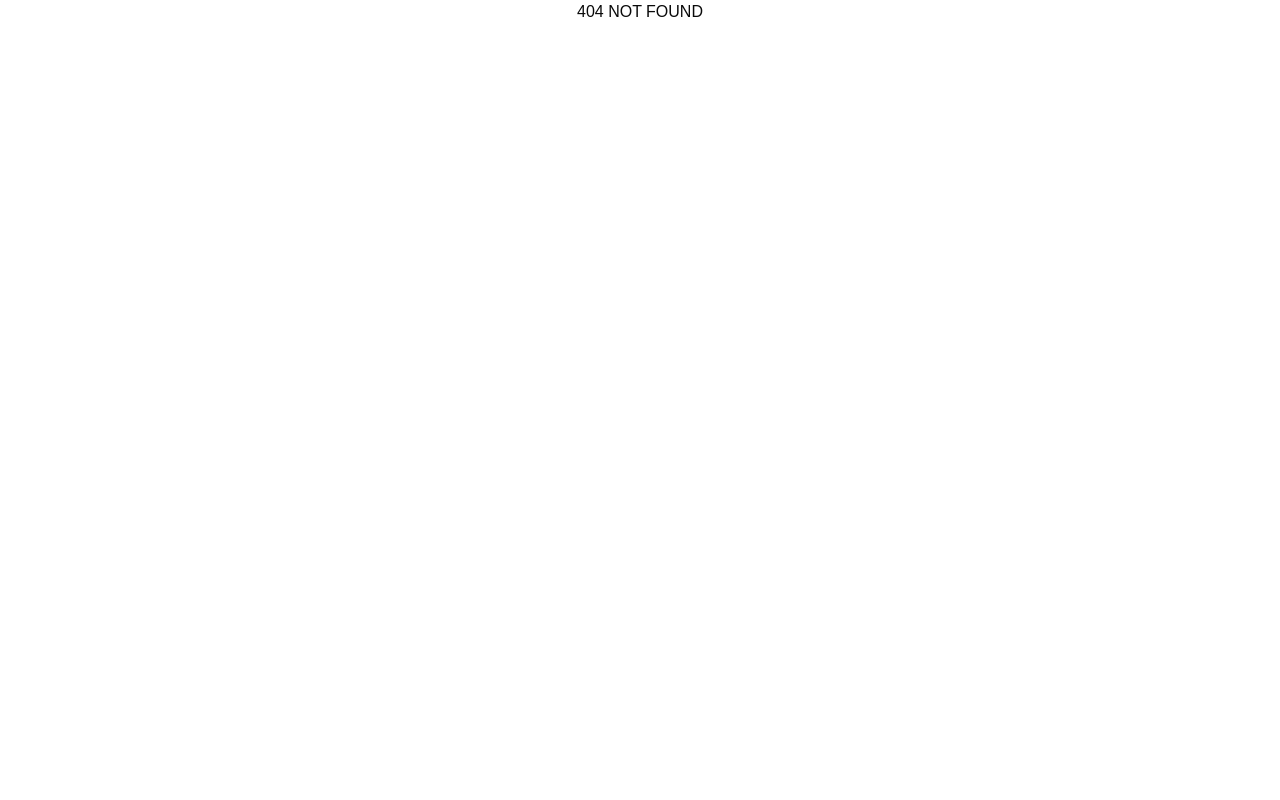
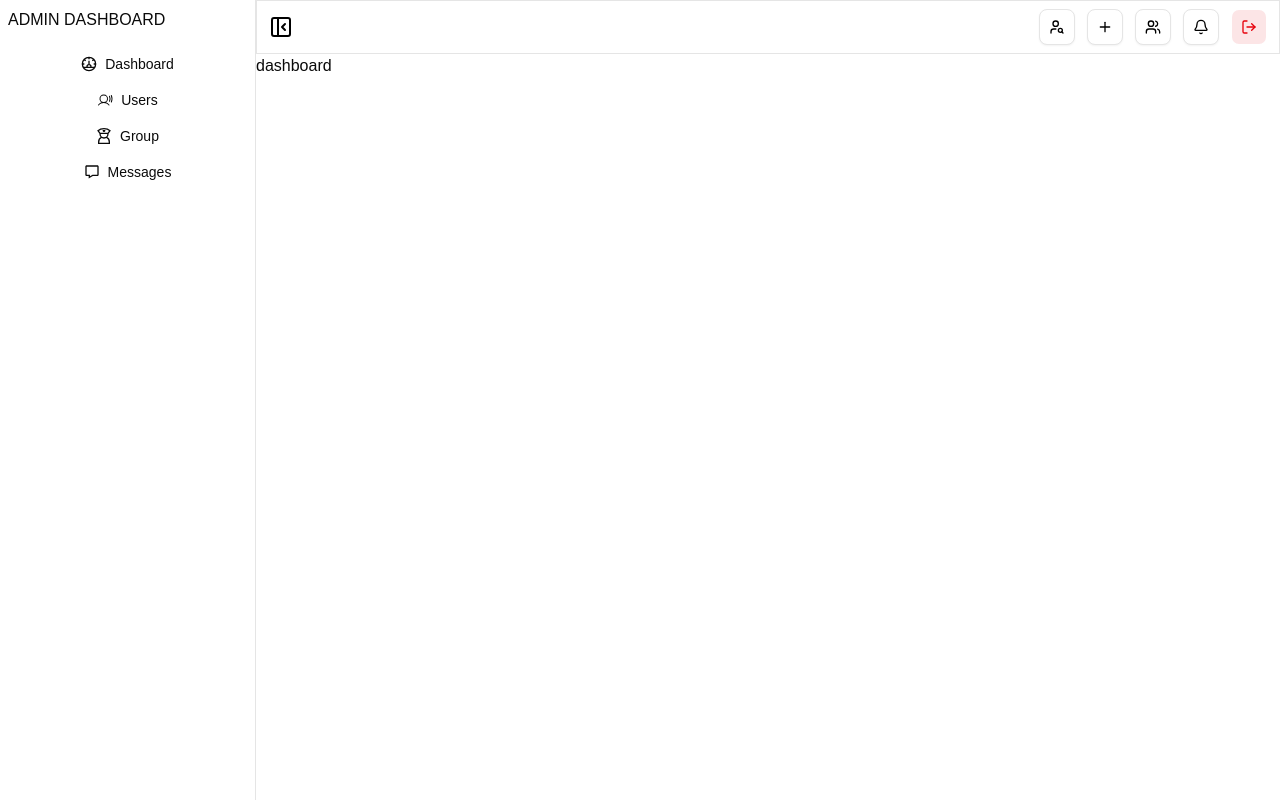
Before and after one commit to sharvanrajput/chat-app, a React (Vite) app: page /admin/dashboard in a window 1280 px wide. Before the commit this address had no page. Built offline with nearby package versions, Linux system fonts and the light colour scheme.

Commit message:
admin sidebar admin layout admin login Dashboard page created not design and sample admin sidebar data in sampledata file

```diff
--- a/src/App.jsx
+++ b/src/App.jsx
@@ -1,13 +1,16 @@
 import { lazy, Suspense, useState } from "react";
 import { Route, Routes } from "react-router-dom";
 import ProtectedRoute from "./components/ProtectedRoute";
-import NotFound from "./pages/NotFound";
-import AdminLogin from "./pages/admin/AdminLogin";
+
 
 const Login = lazy(() => import("./pages/login"));
 const Home = lazy(() => import("./pages/Home"));
 const Groups = lazy(() => import("./pages/Groups"));
 const Chat = lazy(() => import("./pages/Chat"));
+const NotFound = lazy(() => import("./pages/NotFound"));
+const AdminLogin = lazy(() => import("./pages/admin/AdminLogin"));
+const Dashboard = lazy(() => import("./pages/admin/Dashboard"));
+
 
 const user = true;
 
@@ -34,7 +37,9 @@ export default function App() {
           />
 
 
-          <Route path="/admin/login" element={<AdminLogin />} />
+          <Route path="/admin" element={<AdminLogin />} />
+
+          <Route path="/admin/dashboard" element={<Dashboard />} />
 
           <Route path="*" element={<NotFound />} />
 
--- /dev/null
+++ b/src/components/AdminSidebar.jsx
@@ -0,0 +1,53 @@
+import { AdminSidebarData } from "@/constants/sampleData";
+import { Link } from "react-router-dom";
+import {
+    Sidebar,
+    SidebarContent,
+    SidebarFooter,
+    SidebarGroup,
+    SidebarHeader,
+    SidebarMenu,
+    SidebarMenuButton,
+    SidebarMenuItem,
+    useSidebar,
+} from "./ui/sidebar";
+import { Button } from "./ui/button";
+
+export default function AdminSidebar() {
+    const { isMobile, setOpenMobile } = useSidebar();
+
+    const onClickSiceclose = () => {
+        if (isMobile) {
+            setOpenMobile(false);
+        }
+    };
+
+    return (
+        <>
+            <Sidebar>
+                <SidebarHeader className={"bg-white"} >
+                    ADMIN DASHBOARD
+                </SidebarHeader>
+                <SidebarContent className={"bg-white"}>
+                    <SidebarGroup>
+                        <SidebarMenu>
+                            {AdminSidebarData.map((menu, i) => (
+                                <SidebarMenuItem key={i}>
+                                    <Link onClick={onClickSiceclose} to={menu.path}   >
+                                        <SidebarMenuButton asChild>
+                                            <Button variant="ghost">
+                                                <menu.icon />
+                                                {menu.text}
+                                            </Button>
+                                        </SidebarMenuButton>
+                                    </Link>
+                                </SidebarMenuItem>
+                            ))}
+                        </SidebarMenu>
+                    </SidebarGroup>
+                </SidebarContent>
+                <SidebarFooter className={"bg-white"} />
+            </Sidebar >
+        </>
+    );
+}
--- /dev/null
+++ b/src/components/Layout/AdminLayout.jsx
@@ -0,0 +1,19 @@
+import React from 'react'
+import { SidebarProvider } from '../ui/sidebar'
+import AdminSidebar from '../AdminSidebar'
+import Header from './Header'
+
+export default function AdminLayout(WrappedComponent) {
+  return (props) => {
+    return <>
+      <SidebarProvider
+      >
+        <AdminSidebar />
+        <main className="w-full">
+          <Header />
+          <WrappedComponent {...props} />
+        </main>
+      </SidebarProvider>
+    </>
+  }
+}
--- a/src/components/Layout/Layout.jsx
+++ b/src/components/Layout/Layout.jsx
@@ -6,7 +6,6 @@ export default function Layout(WrappedComponent) {
   return (props) => {
     return (
       <>
-
         <SidebarProvider
           style={{
             "--sidebar-width": "25rem",
--- a/src/constants/sampleData.js
+++ b/src/constants/sampleData.js
@@ -1,3 +1,9 @@
+import Dashboard from "@/pages/admin/Dashboard";
+import { MessagesSquare, Users } from "lucide-react";
+import { BiMessage } from "react-icons/bi";
+import { GrDashboard, GrUserPolice } from "react-icons/gr";
+import { PiUserSound } from "react-icons/pi";
+
 export const sampleChats = [
   {
     id: "1",
@@ -123,3 +129,26 @@ export const sampleMessage = [
     createdAt: "2026-04-12T10:41:30.630Z",
   },
 ];
+
+export const AdminSidebarData = [
+  {
+    text: "Dashboard",
+    path: "/admin/dashboard",
+    icon: GrDashboard
+  },
+  {
+    text: "Users",
+    path: "/admin/user-management",
+    icon: PiUserSound
+  },
+  {
+    text: "Group",
+    path: "/admin/group-management",
+    icon: GrUserPolice
+  },
+  {
+    text: "Messages",
+    path: "/admin/msg-management",
+    icon: BiMessage
+  },
+]
--- a/src/pages/admin/AdminLogin.jsx
+++ b/src/pages/admin/AdminLogin.jsx
@@ -1,9 +1,60 @@
-import React from 'react'
+import { Button } from '@/components/ui/button'
+import { Card, CardContent, CardDescription, CardHeader, CardTitle } from '@/components/ui/card'
+import { Input } from '@/components/ui/input'
+import { Label } from '@/components/ui/label'
+import React, { useState } from 'react'
+import { Navigate } from 'react-router-dom'
 
 const AdminLogin = () => {
+
+  const [key, setKey] = useState()
+
+  const isAdmin  = true
+
+  const submitHandler = (e) => {
+    e.preventDefault()
+    console.log("submit")
+  }
+
+  if (isAdmin) return <Navigate to="/admin/dashboard" />
+
   return (
-    <div>
-      asdfsa
+    <div className="flex h-screen flex-1 justify-center items-center">
+
+      <Card className="w-full max-w-sm">
+        <CardHeader>
+          <CardTitle className={"text-2xl text-center"} >Admin Login</CardTitle>
+        </CardHeader>
+        <CardContent>
+          <form onSubmit={submitHandler}>
+            <div className="flex flex-col gap-6">
+              <div className="grid gap-2">
+                <Label htmlFor="email">Secreat key</Label>
+                <Input
+                  id="email"
+                  type="email"
+                  name="email"
+                  placeholder="Secreat key"
+                  value={key}
+                  onChange={(e) => setKey(e.target.value)}
+                  required
+                />
+                {/* {errors.email && (
+                  <p className="text-red-500">{errors.email}</p>
+                )} */}
+              </div>
+
+              <div className="flex-col gap-2">
+                <Button type="submit" className="w-full">
+                  Login
+                </Button>
+
+              </div>
+            </div>
+          </form>
+        </CardContent>
+      </Card>
+
     </div>
   )
 }
--- /dev/null
+++ b/src/pages/admin/Dashboard.jsx
@@ -0,0 +1,11 @@
+import AdminLayout from '@/components/Layout/AdminLayout'
+import React from 'react'
+function Dashboard() {
+  return (
+    <div>
+      dashboard
+    </div>
+  )
+}
+
+export default AdminLayout(Dashboard)
```
